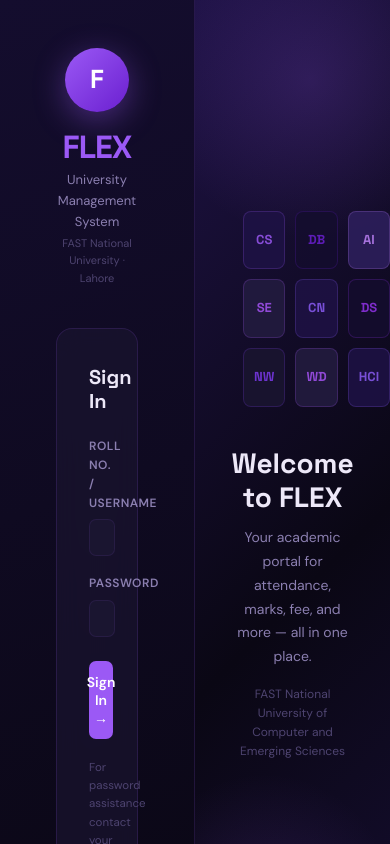
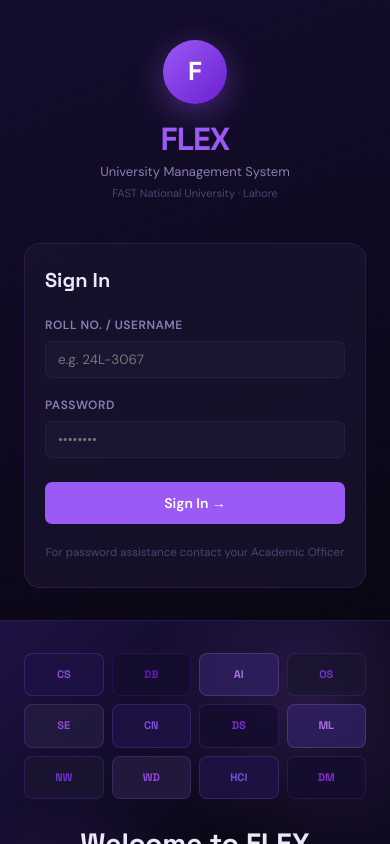
Before and after one commit to Mahrukh-Rehman-Khan/flexclone, a React (Create React App) app in the folder frontend/: page / in a window 390 px wide. Shown: the top 844 px of the page. Built offline with nearby package versions, Linux system fonts and the light colour scheme.

Commit message:
full mobile responsive update

```diff
--- a/frontend/src/pages/Dashboard.js
+++ b/frontend/src/pages/Dashboard.js
@@ -70,12 +70,12 @@
               <div style={{ display: 'flex', flexDirection: 'column', gap: 10 }}>
                 {myCourses.map(c => (
                   <div key={c.id} style={{ padding: 12, background: 'var(--surface2)', borderRadius: 8, border: '1px solid var(--border)' }}>
-                    <div style={{ display: 'flex', justifyContent: 'space-between', alignItems: 'flex-start' }}>
-                      <div>
-                        <div style={{ fontWeight: 600, fontSize: 13.5 }}>{c.code} — {c.title}</div>
+                    <div style={{ display: 'flex', justifyContent: 'space-between', alignItems: 'flex-start', gap: 8 }}>
+                      <div style={{ minWidth: 0 }}>
+                        <div style={{ fontWeight: 600, fontSize: 13.5, overflow: 'hidden', textOverflow: 'ellipsis', whiteSpace: 'nowrap' }}>{c.code} — {c.title}</div>
                         <div style={{ fontSize: 12, color: 'var(--text-muted)', marginTop: 2 }}>{c.schedule} · {c.room}</div>
                       </div>
-                      <span className={`badge badge-${c.registrationStatus === 'locked' ? 'green' : 'yellow'}`}>{c.registrationStatus}</span>
+                      <span className={`badge badge-${c.registrationStatus === 'locked' ? 'green' : 'yellow'}`} style={{ flexShrink: 0 }}>{c.registrationStatus}</span>
                     </div>
                   </div>
                 ))}
--- a/frontend/src/pages/Fee.js
+++ b/frontend/src/pages/Fee.js
@@ -43,7 +43,7 @@
               <h3 className="card-title">Challan — {c.semester}</h3>
               <div style={{ fontSize: 12, color: 'var(--text-muted)', marginTop: 3 }}>Due: {c.dueDate}{c.studentName ? ` · ${c.studentName}` : ''}</div>
             </div>
-            <div style={{ display: 'flex', alignItems: 'center', gap: 12 }}>
+            <div style={{ display: 'flex', alignItems: 'center', gap: 12, flexWrap: 'wrap' }}>
               {statusBadge(c.status)}
               {(user.role === 'finance' || user.role === 'admin') && c.status !== 'paid' && (
                 <button className="btn btn-primary btn-sm" onClick={() => markPaid(c.id)}>Mark Paid</button>
@@ -51,6 +51,7 @@
             </div>
           </div>
 
+          {/* Stack on mobile */}
           <div className="grid-2">
             <div>
               {c.items.map((item, i) => (
--- a/frontend/src/pages/Login.js
+++ b/frontend/src/pages/Login.js
@@ -16,17 +16,97 @@
   };
 
   return (
-    <div style={{ display: 'flex', minHeight: '100vh', background: '#0a0714' }}>
+    <>
+      <style>{`
+        .login-split {
+          display: flex;
+          min-height: 100vh;
+          background: #0a0714;
+        }
+        .login-left {
+          width: 50%;
+          min-height: 100vh;
+          background: linear-gradient(160deg, #140d2e 0%, #0a0714 100%);
+          border-right: 1px solid rgba(155,89,245,0.15);
+          display: flex;
+          flex-direction: column;
+          align-items: center;
+          justify-content: center;
+          padding: 48px 56px;
+        }
+        .login-right {
+          width: 50%;
+          min-height: 100vh;
+          position: relative;
+          overflow: hidden;
+          background: linear-gradient(135deg, #1e1245 0%, #0a0714 60%, #140d2e 100%);
+          display: flex;
+          flex-direction: column;
+          align-items: center;
+          justify-content: center;
+          padding: 48px;
+        }
+        .login-form-box {
+          width: 100%;
+          max-width: 400px;
+          background: rgba(26,21,48,0.7);
+          border: 1px solid rgba(155,89,245,0.15);
+          border-radius: 16px;
+          padding: 36px 32px;
+          backdrop-filter: blur(12px);
+        }
+        .login-course-grid {
+          display: grid;
+          grid-template-columns: repeat(4, 1fr);
+          gap: 10px;
+          margin-bottom: 40px;
+          width: 100%;
+          max-width: 420px;
+          opacity: 0.85;
+        }
+        .login-course-tile {
+          border-radius: 8px;
+          padding: 18px 10px;
+          text-align: center;
+          font-size: 13px;
+          font-weight: 700;
+          font-family: 'Space Grotesk', sans-serif;
+        }
 
-      {/* ── Left panel (form) ─────────────────────────────── */}
-      <div style={{
-        width: '50%', minHeight: '100vh',
-        background: 'linear-gradient(160deg, #140d2e 0%, #0a0714 100%)',
-        borderRight: '1px solid rgba(155,89,245,0.15)',
-        display: 'flex', flexDirection: 'column',
-        alignItems: 'center', justifyContent: 'center',
-        padding: '48px 56px',
-      }}>
+        @media (max-width: 680px) {
+          .login-split { flex-direction: column; }
+          .login-left {
+            width: 100%;
+            min-height: auto;
+            padding: 40px 24px 32px;
+            border-right: none;
+            border-bottom: 1px solid rgba(155,89,245,0.15);
+          }
+          .login-right {
+            width: 100%;
+            min-height: auto;
+            padding: 32px 24px 40px;
+          }
+          .login-form-box { padding: 24px 20px; }
+          .login-course-grid {
+            grid-template-columns: repeat(4, 1fr);
+            gap: 8px;
+            margin-bottom: 28px;
+          }
+          .login-course-tile { padding: 12px 6px; font-size: 11px; }
+        }
+
+        @media (max-width: 380px) {
+          .login-left { padding: 32px 16px 24px; }
+          .login-right { padding: 24px 16px 32px; }
+          .login-course-grid { grid-template-columns: repeat(3, 1fr); }
+        }
+      `}</style>
+
+      <div className="login-split">
+
+        {/* ── Left panel (form) ── */}
+        <div className="login-left">
           {/* Logo */}
           <div style={{ textAlign: 'center', marginBottom: 40 }}>
             <div style={{
@@ -42,13 +122,7 @@
           </div>
 
           {/* Form box */}
-        <div style={{
-          width: '100%', maxWidth: 400,
-          background: 'rgba(26,21,48,0.7)',
-          border: '1px solid rgba(155,89,245,0.15)',
-          borderRadius: 16, padding: '36px 32px',
-          backdropFilter: 'blur(12px)',
-        }}>
+          <div className="login-form-box">
             <h2 style={{ fontFamily: 'Space Grotesk, sans-serif', fontSize: 20, fontWeight: 700, marginBottom: 24, color: '#ede8f8' }}>Sign In</h2>
 
             {error && <div className="alert alert-error">{error}</div>}
@@ -85,30 +159,21 @@
           </div>
         </div>
 
-      {/* ── Right panel (branding) ────────────────────────── */}
-      <div style={{
-        width: '50%', minHeight: '100vh', position: 'relative', overflow: 'hidden',
-        background: 'linear-gradient(135deg, #1e1245 0%, #0a0714 60%, #140d2e 100%)',
-        display: 'flex', flexDirection: 'column',
-        alignItems: 'center', justifyContent: 'center',
-        padding: 48,
-      }}>
+        {/* ── Right panel (branding) ── */}
+        <div className="login-right">
           {/* Decorative orbs */}
           <div style={{ position: 'absolute', top: '-80px', right: '-80px', width: 320, height: 320, borderRadius: '50%', background: 'radial-gradient(circle, rgba(155,89,245,0.18) 0%, transparent 70%)', pointerEvents: 'none' }} />
           <div style={{ position: 'absolute', bottom: '-60px', left: '-60px', width: 260, height: 260, borderRadius: '50%', background: 'radial-gradient(circle, rgba(155,89,245,0.12) 0%, transparent 70%)', pointerEvents: 'none' }} />
 
-        {/* Grid of "book" tiles */}
-        <div style={{ display: 'grid', gridTemplateColumns: 'repeat(4, 1fr)', gap: 10, marginBottom: 40, width: '100%', maxWidth: 420, opacity: 0.85 }}>
+          {/* Grid of course tiles */}
+          <div className="login-course-grid">
             {[
               ['CS', '#9b59f5','#1e1245'], ['DB', '#6a1fd0','#140d2e'], ['AI', '#c084fc','#2e1f5e'], ['OS', '#7c3aed','#1a1530'],
               ['SE', '#a855f7','#231c40'], ['CN', '#8b5cf6','#1e1245'], ['DS', '#9333ea','#140d2e'], ['ML', '#c084fc','#2e1f5e'],
               ['NW', '#7c3aed','#1a1530'], ['WD', '#a855f7','#231c40'], ['HCI','#8b5cf6','#1e1245'], ['DM', '#9333ea','#140d2e'],
             ].map(([label, border, bg]) => (
-            <div key={label} style={{
-              background: bg, border: `1px solid ${border}40`,
-              borderRadius: 8, padding: '18px 10px', textAlign: 'center',
-              fontSize: 13, fontWeight: 700, color: border,
-              fontFamily: 'Space Grotesk, sans-serif',
+              <div key={label} className="login-course-tile" style={{
+                background: bg, border: `1px solid ${border}40`, color: border,
               }}>{label}</div>
             ))}
           </div>
@@ -127,5 +192,6 @@
         </div>
 
       </div>
+    </>
   );
 }
--- a/frontend/src/pages/Marks.js
+++ b/frontend/src/pages/Marks.js
@@ -26,7 +26,7 @@
 
       {overallGPA && (
         <div className="card" style={{ marginBottom: 20, background: 'linear-gradient(135deg,var(--navy-light),var(--surface))' }}>
-          <div style={{ display: 'flex', gap: 32, alignItems: 'center' }}>
+          <div style={{ display: 'flex', gap: 16, alignItems: 'center', flexWrap: 'wrap' }}>
             <div>
               <div className="stat-label">Semester GPA</div>
               <div style={{ fontSize: 40, fontWeight: 700, fontFamily: 'Space Grotesk', color: 'var(--accent)' }}>{overallGPA}</div>
@@ -74,7 +74,7 @@
 
           <div className="table-wrap">
             <table>
-              <thead><tr><th>Assessment</th><th>Total</th><th>Obtained</th><th>Percentage</th><th>Weightage</th><th>Status</th></tr></thead>
+              <thead><tr><th>Assessment</th><th>Total</th><th>Obtained</th><th>%</th><th>Wt%</th><th>Status</th></tr></thead>
               <tbody>
                 {course.assessments.map(a => (
                   <tr key={a.id}>
```
Lines whose indentation alone changed are shown as unchanged.
